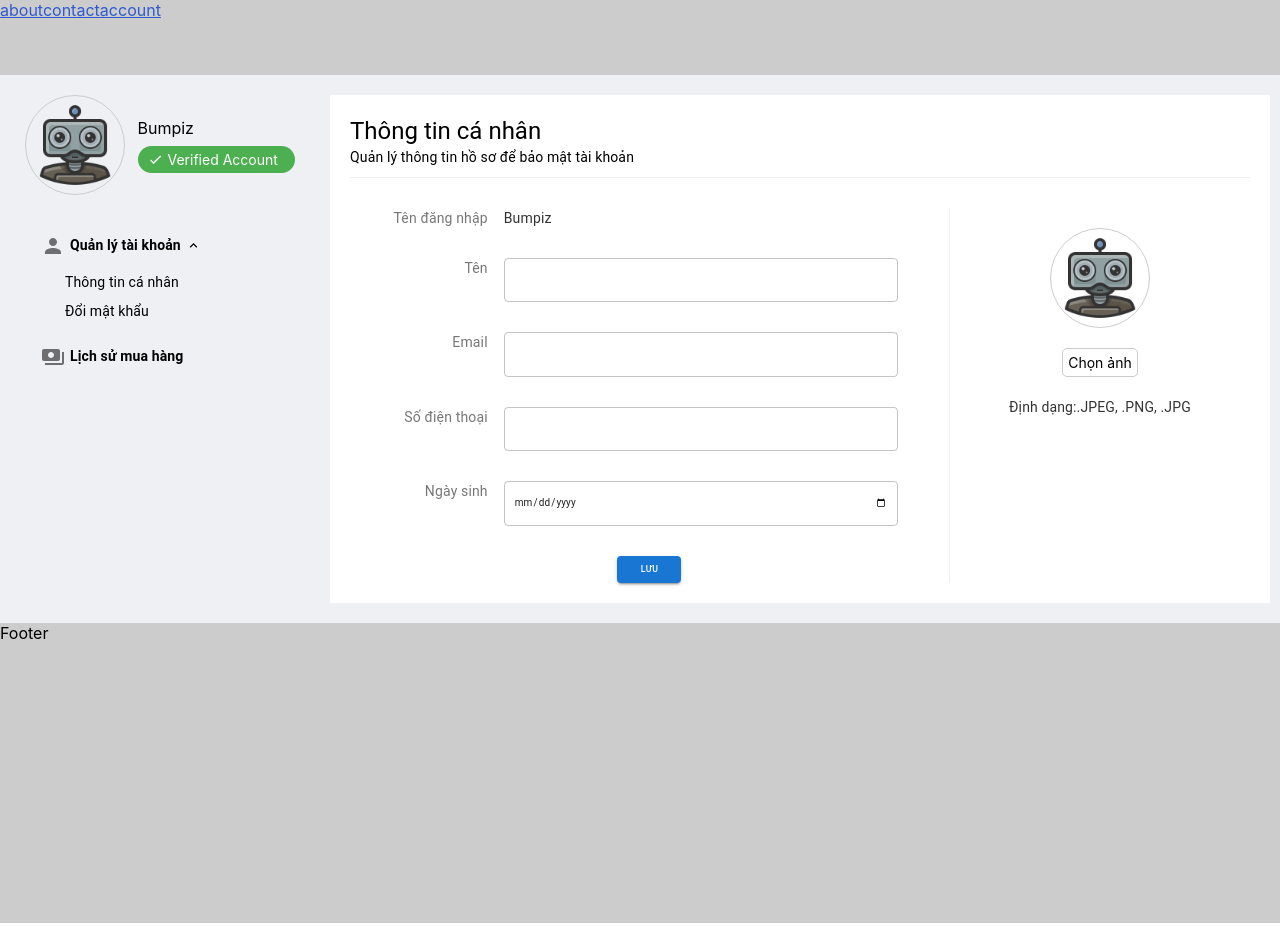
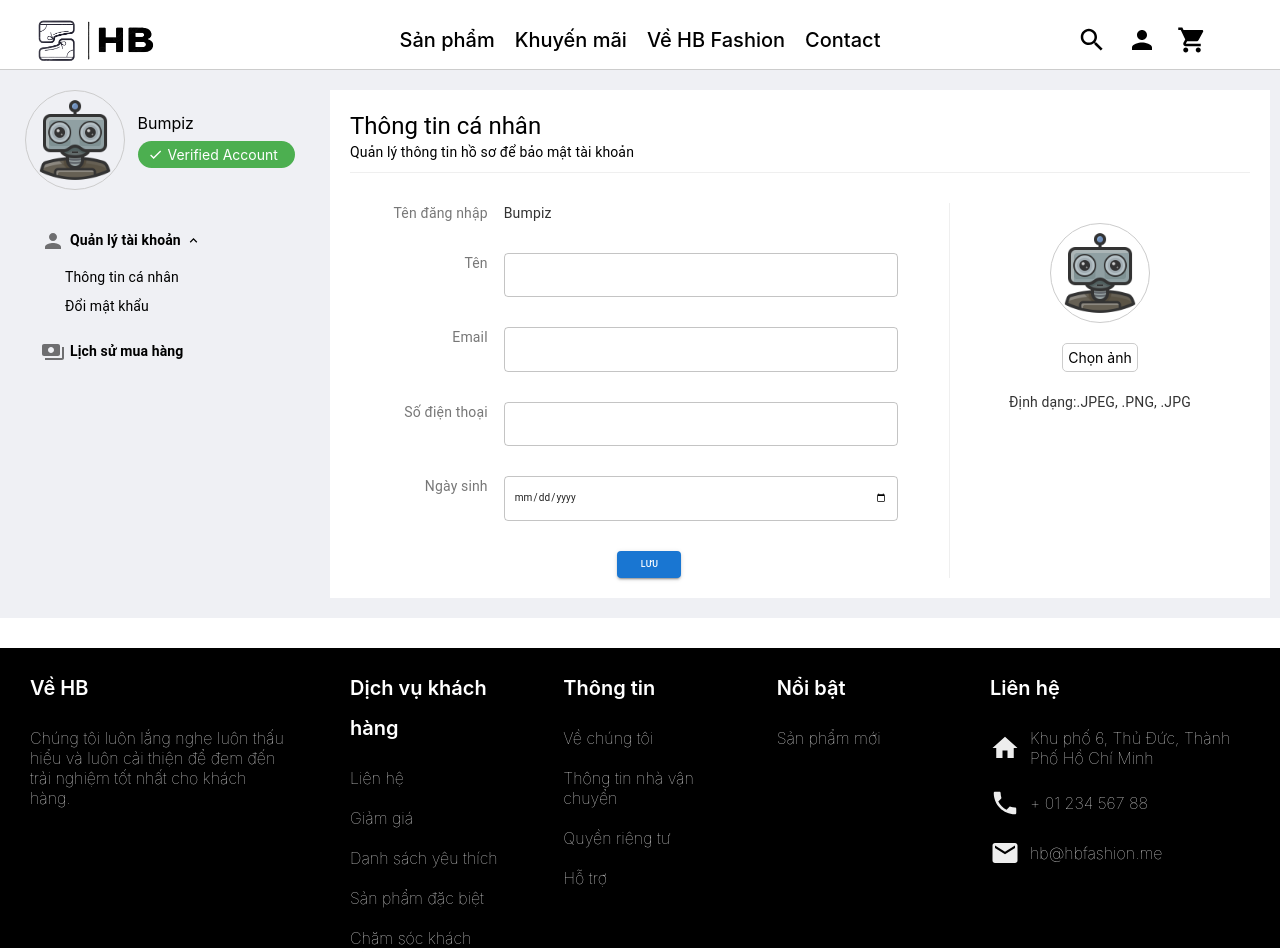
Before and after one commit to 19130017/e-footwear-ui, a React (Create React App) app: page /account/profile in a window 1280 px wide. Shown: the top 952 px of the page. Before the commit the page ends 923 px from the top, so only its background shows below. Built offline with nearby package versions, Linux system fonts and the light colour scheme.

Commit message:
header footer default

```diff
--- a/src/components/footer/Footer.js
+++ b/src/components/footer/Footer.js
@@ -1,10 +1,107 @@
-import { Box } from "@mui/material";
+import { Box, Grid } from "@mui/material";
 import style from "./Footer.module.scss";
 import classNames from "classnames/bind";
+import HomeIcon from "@mui/icons-material/Home";
+import PhoneIcon from "@mui/icons-material/Phone";
+import MailIcon from "@mui/icons-material/Mail";
 const cx = classNames.bind(style);
 
 function Footer() {
-    return <Box className={cx("footer")}>Footer</Box>;
+  return (
+    <Box className={cx("footer")}>
+      <Grid container className={cx("container")}>
+        <Grid item xs={3} className={cx("wrap")}>
+          <h6 className={cx("text-title")}>Về HB</h6>
+          <p className={cx("introduce")}>
+            Chúng tôi luôn lắng nghe luôn thấu hiểu và luôn cải thiện để đem đến
+            trải nghiệm tốt nhất cho khách hàng.
+          </p>
+        </Grid>
+        <Grid item xs={2} className={cx("wrap")}>
+          <h6 className={cx("text-title")}>Dịch vụ khách hàng</h6>
+          <ul className={cx("colorlib-footer-links")}>
+            <li className={cx("lib-items")}>
+              <a className={cx("link")} href="#">
+                Liên hệ
+              </a>
+            </li>
+            <li className={cx("lib-items")}>
+              <a className={cx("link")} href="#">
+                Giảm giá
+              </a>
+            </li>
+            <li className={cx("lib-items")}>
+              <a className={cx("link")} href="#">
+                Danh sách yêu thích
+              </a>
+            </li>
+            <li className={cx("lib-items")}>
+              <a className={cx("link")} href="#">
+                Sản phẩm đặc biệt
+              </a>
+            </li>
+            <li className={cx("lib-items")}>
+              <a className={cx("link")} href="#">
+                Chăm sóc khách hàng
+              </a>
+            </li>
+          </ul>
+        </Grid>
+        <Grid item xs={2} className={cx("wrap")}>
+          <h6 className={cx("text-title")}>Thông tin</h6>
+          <ul className={cx("colorlib-footer-links")}>
+            <li className={cx("lib-items")}>
+              <a className={cx("link")} href="#">
+                Về chúng tôi
+              </a>
+            </li>
+            <li className={cx("lib-items")}>
+              <a className={cx("link")} href="#">
+                Thông tin nhà vận chuyển
+              </a>
+            </li>
+            <li className={cx("lib-items")}>
+              <a className={cx("link")} href="#">
+                Quyền riêng tư
+              </a>
+            </li>
+            <li className={cx("lib-items")}>
+              <a className={cx("link")} href="#">
+                Hỗ trợ
+              </a>
+            </li>
+          </ul>
+        </Grid>
+        <Grid item xs={2} className={cx("wrap")}>
+          <h6 className={cx("text-title")}>Nổi bật</h6>
+          <ul className={cx("colorlib-footer-links")}>
+            <li className={cx("lib-items")}>
+              <a className={cx("link")} href="">
+                Sản phẩm mới
+              </a>
+            </li>
+          </ul>
+        </Grid>
+        <Grid item xs={3} className={cx("wrap")}>
+          <h6 className={cx("text-title")}>Liên hệ</h6>
+          <div className={cx("contact")}>
+            <HomeIcon className={cx("icon")}></HomeIcon>
+            <p className={cx("contact-text")}>Khu phố 6, Thủ Đức, Thành Phố Hồ Chí Minh</p>
+          </div>
+
+          <div className={cx("contact")}>
+            <PhoneIcon className={cx("icon")}></PhoneIcon>
+            <p className={cx("contact-text")}>+ 01 234 567 88 </p>
+          </div>
+          <div className={cx("contact")}>
+            <MailIcon className={cx("icon")}></MailIcon>
+            <p className={cx("contact-text")}>hb@hbfashion.me </p>
+
+          </div>
+        </Grid>
+      </Grid>
+    </Box>
+  );
 }
 
 export default Footer;
--- a/src/components/footer/Footer.module.scss
+++ b/src/components/footer/Footer.module.scss
@@ -1,4 +1,55 @@
 .footer{
     height: 300px;
-    background-color: #ccc;
+    width: 100%;
+    background-color: #000;
+    box-sizing: border-box;
+    .container{
+       margin-top: 30px;
+       .wrap{
+        padding: 20px 30px;
+        .text-title{
+            font-size: 20px;
+            font-weight: 600;
+            color: #fff;
+            line-height: 200%;
+            margin-bottom: 20px;
+        }
+        .introduce{
+            font-size: 16px;
+            font-weight: 100;
+            color: #ededed;
+            margin-bottom: 20px;
+        }
+        .colorlib-footer-links{
+            .lib-items{
+                list-style: none;
+                margin-top:20px;
+                .link{
+                text-decoration: none;
+                color: #ededed;
+                font-size: 16px;
+                font-weight: 100;
+                }
+            }
+        }
+        .contact{
+            text-decoration: none;
+            color: #ededed;
+                display: flex;
+                align-items: center;
+                margin-top: 20px;
+            .icon{
+                height: 30px;
+                width: 30px;
+                margin-right: 10px;
+
+            }
+            .contact-text{
+                font-size: 16px;
+                font-weight: 100;
+            }
+        }
+       }
+    }
+
 }
--- a/src/components/global-styles/GlobalStyle.module.scss
+++ b/src/components/global-styles/GlobalStyle.module.scss
@@ -15,7 +15,3 @@ body {
     font-family: "Inter", sans-serif !important;
     font-size: 1.6rem;
 }
-
-a {
-    color: #2f5acf !important;
-}
--- a/src/components/header/Header.js
+++ b/src/components/header/Header.js
@@ -1,18 +1,50 @@
-import { Box } from "@mui/material";
+import { Box, Grid } from "@mui/material";
 import style from "./Header.module.scss";
 import classNames from "classnames/bind";
 import { Link } from "react-router-dom";
+import logo from "~/assets/images/logo.png";
+import SearchIcon from "@mui/icons-material/Search";
+import PersonIcon from "@mui/icons-material/Person";
+import ShoppingCartIcon from "@mui/icons-material/ShoppingCart";
+import { display, flexbox } from "@mui/system";
 
 const cx = classNames.bind(style);
 
 function Header() {
-    return (
-        <Box className={cx("header")}>
-            <Link to="/about">about</Link>
-            <Link to="/contact">contact</Link>
-            <Link to="/account/profile">account</Link>
-        </Box>
-    );
+  return (
+    <Box className={cx("header")}>
+      <Grid container>
+        <Grid item xs={2}>
+          <Link to="/" className={cx("link-logo")}>
+            <img src={logo} alt="" className={cx("logo")} />
+          </Link>
+        </Grid>
+        <Grid item xs={8}>
+          <div className={cx("menu")}>
+            <div className={cx("link")}>
+              <span className={cx("menu-item")}>Sản phẩm</span>
+            </div>
+            <div className={cx("link")}>
+              <span className={cx("menu-item")}>Khuyến mãi</span>
+            </div>
+            <div className={cx("link")}>
+              <span className={cx("menu-item")}>Về HB Fashion</span>
+            </div>
+            <div className={cx("link")}>
+              <span className={cx("menu-item")}>Contact</span>
+            </div>
+          </div>
+        </Grid>
+        <Grid item xs={2}>
+          <div className={cx("icons")}>
+            <SearchIcon className={cx("icon")} />
+            <PersonIcon className={cx("icon")} />
+            <ShoppingCartIcon className={cx("icon")} />
+          </div>
+        </Grid>
+      </Grid>
+    </Box>
+  );
 }
 
 export default Header;
--- a/src/components/header/Header.module.scss
+++ b/src/components/header/Header.module.scss
@@ -1,4 +1,44 @@
 .header{
-    height: 75px;
-    background-color: #ccc;
+    height: 70px;
+    border-bottom: 1px solid #ccc;
+    .link-logo{
+        padding-left: 20px;
+        .logo{
+        height: 100%;
+        width: 150px;
+    }
 }
+.menu{
+    display: flex;
+    width: 100%;
+    height: 100%;
+    justify-content: center;
+    align-items: center;
+    .link{
+        margin: 0 10px;
+        .menu-item{
+            height: 100%;
+            width: 100%;
+            text-decoration: none;
+            color: #000;
+            font-size: 20px;
+            font-weight: 500;
+            &:hover{
+                color: #f00;
+            }
+        }
+    }
+}
+    .icons{
+        height: 100%;
+        width: 150px;
+        display: flex;
+        justify-content: space-around;
+        align-items: center;
+        .icon{
+            height: 30px;
+            width: 30px;
+        }
+    }
+
+}
--- a/src/layouts/main-layout/MainLayout.js
+++ b/src/layouts/main-layout/MainLayout.js
@@ -8,7 +8,7 @@ const cx = classNames.bind(style);
 function MainLayout({ children }) {
     return (
         <Box className={cx("main")}>
-            <Header />
+            <Header/>
             <Box className={cx("wrapper")}>{children}</Box>
             <Footer />
         </Box>
--- a/src/pages/home/Home.js
+++ b/src/pages/home/Home.js
@@ -1,4 +1,4 @@
 function Home() {
-    return <h1>Home</h1>;
+    return <h1></h1>;
 }
 export default Home;
```
